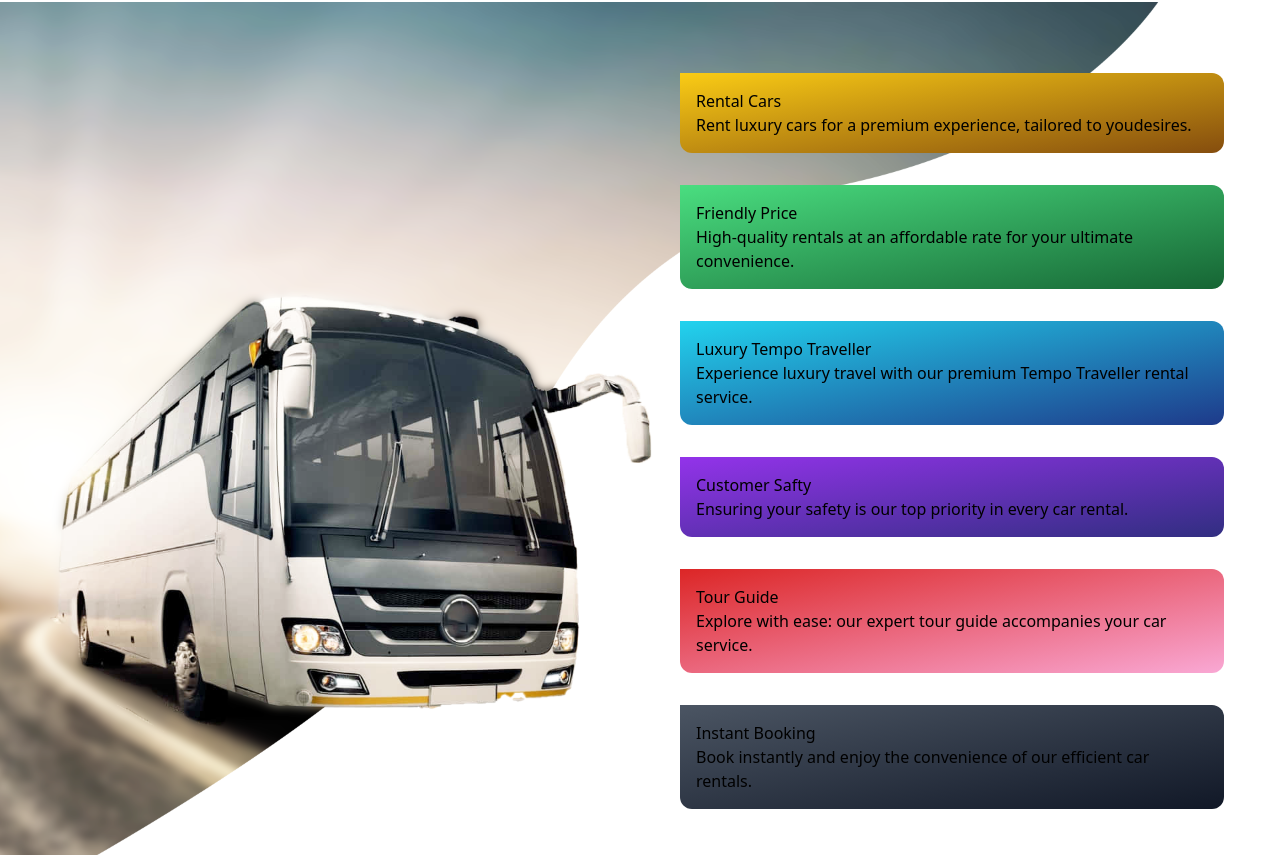
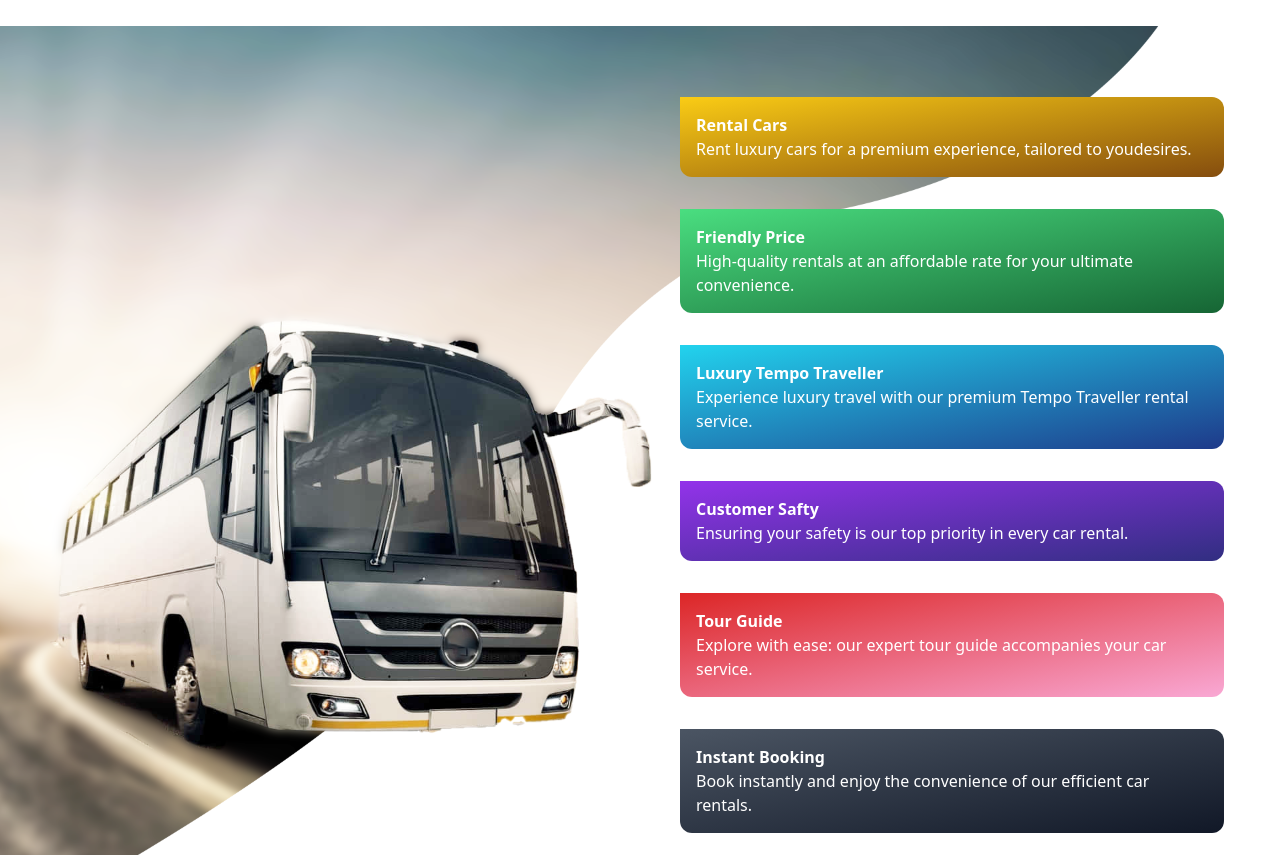
Before and after one commit to SwethaDSalvatore/tourism-project-rg, a React (Vite) app: page / in a window 1280 px wide. Shown: the part 1745-2600 px from the top of the page. Built offline with nearby package versions, Linux system fonts and the light colour scheme.

Commit message:
rg changes

```diff
--- a/src/Home.jsx
+++ b/src/Home.jsx
@@ -46,7 +46,7 @@ const Home = () => {
   return (
     <div>
       {/* header */}
-      <div className="bg-slate-950 text-white md:flex md:justify-between px-5 py-2 ">
+      <div className="hidden md:block bg-slate-950 text-white px-5 py-2 ">
         <ul className="flex justify-between md:space-x-10 text-sm md:text-base">
           <li className="cursor-pointer">+91 9865089000</li>
           <li className="cursor-pointer">info@manojtravels.in</li>
@@ -207,7 +207,7 @@ const Home = () => {
           <div className="relative">
             <div className="block text-black transition duration-500 ease-in-out transform hover:shadow-lg hover:-translate-y-2 text-center">
               <img
-                className="h-[413px]  max-w-full opacity-50 "
+                className="h-[413px] w-[375px]  max-w-full opacity-50 "
                 src={Hills}
                 alt=""
               />
@@ -311,42 +311,42 @@ const Home = () => {
         <img className="h-auto max-w-full" src={Coach} alt="van-pic" />
         <div className="md:absolute md:bottom-20 md:left-0 w-full flex items-end justify-end md:pr-10">
           <div className="flex flex-col max-w-xl">
-            <div className="m-4 p-4 bg-gradient-to-br from-yellow-400 to-yellow-800 rounded-r-xl rounded-b-xl ">
-              <h5>Rental Cars</h5>
+            <div className="m-4 p-4 bg-gradient-to-br from-yellow-400 to-yellow-800 rounded-r-xl rounded-b-xl text-white">
+              <h5 className="font-bold">Rental Cars</h5>
               <p>
                 Rent luxury cars for a premium experience, tailored to
                 youdesires.
               </p>
             </div>
-            <div className="m-4 p-4 bg-gradient-to-br from-green-400 to-green-800 rounded-r-xl rounded-b-xl">
-              <h5>Friendly Price</h5>
+            <div className="m-4 p-4 bg-gradient-to-br from-green-400 to-green-800 rounded-r-xl rounded-b-xl text-white">
+              <h5 className="font-bold">Friendly Price</h5>
               <p>
                 High-quality rentals at an affordable rate for your ultimate
                 convenience.
               </p>
             </div>
-            <div className="m-4 p-4 bg-gradient-to-br from-cyan-400 to-blue-900 rounded-r-xl rounded-b-xl">
-              <h5>Luxury Tempo Traveller</h5>
+            <div className="m-4 p-4 bg-gradient-to-br from-cyan-400 to-blue-900 rounded-r-xl rounded-b-xl text-white">
+              <h5 className="font-bold">Luxury Tempo Traveller</h5>
               <p>
                 Experience luxury travel with our premium Tempo Traveller rental
                 service.
               </p>
             </div>
-            <div className=" m-4 p-4 bg-gradient-to-br from-purple-600 to-indigo-900 rounded-r-xl rounded-b-xl">
-              <h5>Customer Safty</h5>
+            <div className=" m-4 p-4 bg-gradient-to-br from-purple-600 to-indigo-900 rounded-r-xl rounded-b-xl text-white">
+              <h5 className="font-bold">Customer Safty</h5>
               <p>
                 Ensuring your safety is our top priority in every car rental.
               </p>
             </div>
-            <div className=" m-4 p-4 bg-gradient-to-br from-red-600 to-pink-300 rounded-r-xl rounded-b-xl">
-              <h5>Tour Guide</h5>
+            <div className=" m-4 p-4 bg-gradient-to-br from-red-600 to-pink-300 rounded-r-xl rounded-b-xl text-white">
+              <h5 className="font-bold">Tour Guide</h5>
               <p>
                 Explore with ease: our expert tour guide accompanies your car
                 service.
               </p>
             </div>
-            <div className="m-4 p-4 bg-gradient-to-br from-gray-600 to-gray-900 rounded-r-xl rounded-b-xl">
-              <h5>Instant Booking</h5>
+            <div className="m-4 p-4 bg-gradient-to-br from-gray-600 to-gray-900 rounded-r-xl rounded-b-xl text-white">
+              <h5 className="font-bold">Instant Booking</h5>
               <p>
                 Book instantly and enjoy the convenience of our efficient car
                 rentals.
@@ -363,23 +363,23 @@ const Home = () => {
           Available Vehicles At{" "}
           <span className="font-normal">Manoj Travels</span>
         </h1>
-        <div className="m-7 grid grid-cols-4 gap-7">
-          <button className="md:px-4 md:py-6 bg-blue-500 rounded-xl font-semibold md:text-xl ">
+        <div className="m-7 grid md:grid-cols-4 grid-col-1 md:gap-7 gap-2">
+          <button className="md:px-4 md:py-6 px-4 py-2 bg-blue-500 rounded-xl font-semibold md:text-xl cursor-pointer">
             5 seaters
           </button>
-          <button className="md:px-4 md:py-6 hover:bg-blue-500 rounded-xl font-semibold md:text-xl">
+          <button className="md:px-4 md:py-6 px-4 py-2  bg-white hover:bg-blue-500 rounded-xl font-semibold md:text-xl cursor-pointer">
             7 seaters
           </button>
-          <button className="md:px-4 md:py-6 hover:bg-blue-500 rounded-xl font-semibold md:text-xl">
+          <button className="md:px-4 md:py-6 px-4 py-2 bg-white hover:bg-blue-500 rounded-xl font-semibold md:text-xl cursor-pointer">
             30 seaters
           </button>
-          <button className="md:px-4 md:py-6 hover:bg-blue-500 rounded-xl font-semibold md:text-xl">
+          <button className="md:px-4 md:py-6 px-4 py-2 bg-white hover:bg-blue-500 rounded-xl font-semibold md:text-xl cursor-pointer">
             Luxury 15 Seaters
           </button>
         </div>
       </div>
       {/* swift */}
-      <div className="flex items-center justify-center space-x-5 md:p-0 p-4">
+      <div className="md:flex items-center justify-center space-x-5 md:p-0 p-4">
         <div className="">
           <div className="max-w-md">
             <img className="" src={swift} alt="" />
@@ -729,12 +729,12 @@ const Home = () => {
         <h1 className="md:text-4xl text-xl font-normal text-center pb-7">
           Frequently <span className="font-thin">Asked Questions</span>
         </h1>
-        <div className="flex flex-col space-y-6 justify-center md:ml-16 md:mr-16">
+        <div className="flex flex-col justify-center md:ml-16 md:mr-16">
           <div>
             <h2>
               <button
                 type="button"
-                className="flex items-center justify-between w-full p-5 font-medium rtl:text-right border border-b-0 border-gray-200 rounded-t-xl focus:ring-4 focus:ring-gray-200"
+                className="flex items-center justify-between w-full p-5 font-medium rtl:text-right border border-gray-200 rounded-t-xl focus:ring-4 focus:ring-gray-200"
                 onClick={toggleCollapse1}
                 aria-expanded={isOpen1 ? "true" : "false"}
               >
@@ -775,7 +775,7 @@ const Home = () => {
             <h2>
               <button
                 type="button"
-                className="flex items-center justify-between w-full p-5 font-medium rtl:text-right border border-b-0 border-gray-200 rounded-t-xl focus:ring-4 focus:ring-gray-200"
+                className="flex items-center justify-between w-full p-5 font-medium rtl:text-right border border-b border-gray-200 focus:ring-4 focus:ring-gray-200"
                 onClick={toggleCollapse2}
                 aria-expanded={isOpen2 ? "true" : "false"}
               >
@@ -816,7 +816,7 @@ const Home = () => {
             <h2>
               <button
                 type="button"
-                className="flex items-center justify-between w-full p-5 font-medium rtl:text-right border border-b-0 border-gray-200 rounded-t-xl focus:ring-4 focus:ring-gray-200"
+                className="flex items-center justify-between w-full p-5 font-medium rtl:text-right border border-b border-gray-200  focus:ring-4 focus:ring-gray-200"
                 onClick={toggleCollapse3}
                 aria-expanded={isOpen3 ? "true" : "false"}
               >
@@ -857,7 +857,7 @@ const Home = () => {
             <h2>
               <button
                 type="button"
-                className="flex items-center justify-between w-full p-5 font-medium rtl:text-right border border-b-0 border-gray-200 rounded-t-xl focus:ring-4 focus:ring-gray-200"
+                className="flex items-center justify-between w-full p-5 font-medium rtl:text-right border border-b border-gray-200 rounded-b-xl focus:ring-4 focus:ring-gray-200"
                 onClick={toggleCollapse4}
                 aria-expanded={isOpen4 ? "true" : "false"}
               >
```
